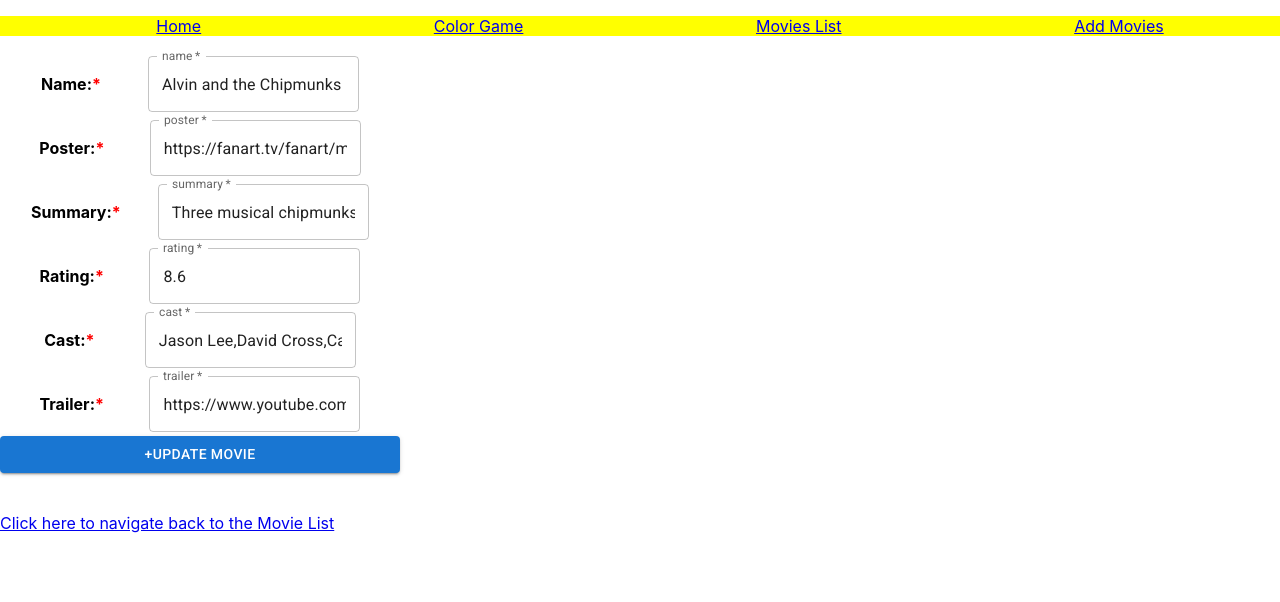
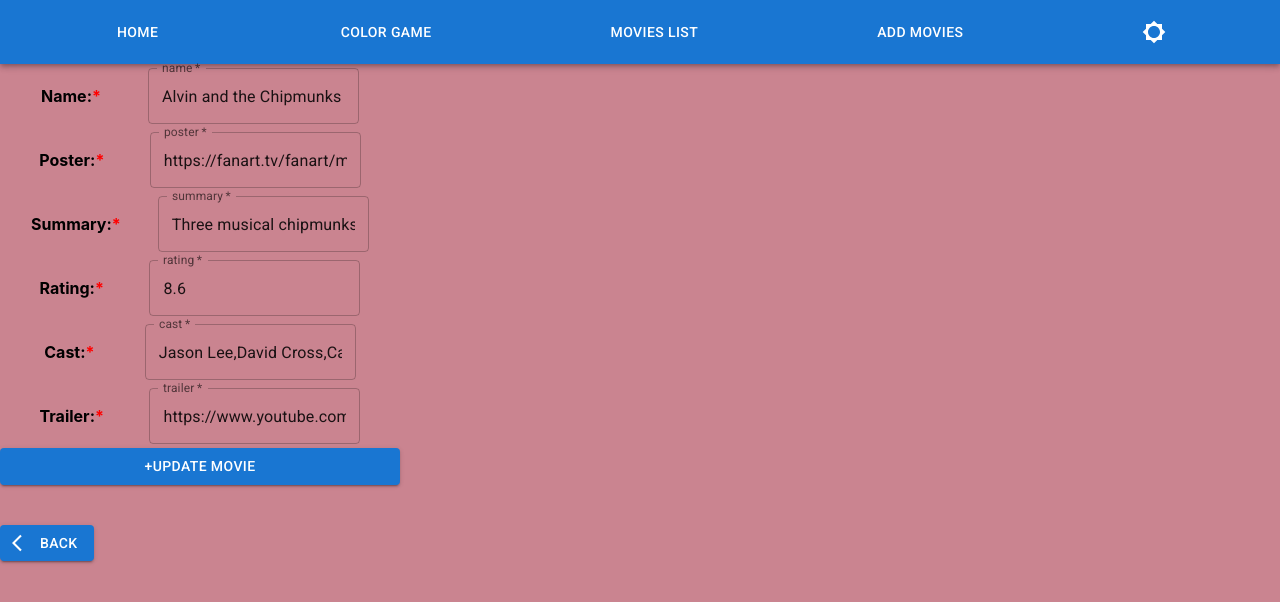
Before and after one commit to Shruthi789/Movies-Message-Assignment, a React (Create React App) app: page /movies/edit/1 in a window 1280 px wide. Shown: the top 602 px of the page. Built offline with nearby package versions, Linux system fonts and the light colour scheme.

Commit message:
Movies Task v7

```diff
--- a/src/App.js
+++ b/src/App.js
@@ -1,35 +1,64 @@
 // import logo from './logo.svg';
-import {MoviesList} from './MoviesDisplay.js';
+import {MoviesList} from './Movies/MoviesDisplay.js';
 import {WrongURL} from './WrongURL.js';
-import {Initial_Movies} from './Movies.js';
-import {MoviesForm} from './MoviesForm.js';
+import {Initial_Movies} from './Movies/Movies.js';
+import {MoviesForm} from './Movies/MoviesForm.js';
 import {AddColor} from './Color.js';
-import {MovieTrailer} from './MovieTrailer.js';
-import { Switch,Route,Link,Redirect } from "react-router-dom";
-import {EditMovie} from './EditMovie.js';
-import {DeleteMovie} from './DeleteMovie.js';
+import {MovieTrailer} from './Movies/MovieTrailer.js';
+import { Switch,Route,Redirect,useHistory } from "react-router-dom";
+import {EditMovie} from './Movies/EditMovie.js';
 import './App.css';
+import { useState } from 'react';
+import AppBar from '@mui/material/AppBar';
+import Box from '@mui/material/Box';
+import Toolbar from '@mui/material/Toolbar';
+import { ThemeProvider, createTheme } from '@mui/material/styles';
+import { IconButton } from '@mui/material';
+import Brightness5Icon from '@mui/icons-material/Brightness5';
+import Brightness4Icon from '@mui/icons-material/Brightness4';
+import Button from '@mui/material/Button';
+
 
 function App() {
+  const [movies, setMovies]=useState(Initial_Movies);
+  const [mode,setMode]=useState('light');
+  const labels=["name","poster","summary","rating","cast","trailer"];
+  const history=useHistory();
+  const theme = createTheme({
+    palette: {
+      mode: mode,
+    },
+  });
+  const brightnessChange=()=>{const value=mode==='light'?'dark':'light'; setMode(value);};
   return (
+    <ThemeProvider theme={theme}>
     <div>
-       <ul className="navBar">
-        <li><Link to="/">Home</Link></li>
-        <li><Link to="/color-game">Color Game
-           </Link></li>
-        <li><Link to="/movies">Movies List</Link></li>
-        <li><Link to="/movies/add">Add Movies</Link></li>
-      </ul>
+       <Box sx={{ flexGrow: 1 }}>
+      <AppBar position="static">
+        <Toolbar>
+        <div className="navBar">
+        <Button color="inherit" onClick={()=>{history.push('/')}} variant="text">Home</Button>
+        <Button color="inherit"  onClick={()=>{history.push('/color-game')}} variant="text">Color Game</Button>
+        <Button color="inherit"  onClick={()=>{history.push('/movies')}} variant="text">Movies List</Button>
+        <Button color="inherit"  onClick={()=>{history.push('/movies/add')}} variant="text">Add Movies</Button>
+        <IconButton aria-label="brightnessToggle" color="inherit" onClick={brightnessChange}>
+         {(mode==='light')?<Brightness5Icon />:<Brightness4Icon />}
+        </IconButton>
+        </div>
+        </Toolbar>
+      </AppBar>
+    </Box>
+
        <Switch>
        <Route exact path="/">
          <br/>
          <h1 className="heading">Welcome to the Movies Dashboard!</h1>
         </Route>
-        <Route exact path="/movies"><MoviesList list={Initial_Movies}/></Route>
+        <Route exact path="/movies"><MoviesList movies={movies} setMovies={setMovies}/></Route>
         <Route exact path="/films">
           <Redirect to="/movies"/>
         </Route>
-       <Route path="/movies/add"><MoviesForm list={Initial_Movies}/></Route>
+       <Route path="/movies/add"><MoviesForm movies={movies} setMovies={setMovies} labels={labels}/></Route>
        <Route exact path="/films/add">
           <Redirect to="/movies/add"/>
         </Route>
@@ -37,19 +66,17 @@ function App() {
        <AddColor/>
         </Route>
         <Route path="/movie-trailers/:id">
-       <MovieTrailer list={Initial_Movies}/>
+       <MovieTrailer list={movies}/>
         </Route>
         <Route path="/movies/edit/:id">
-       <EditMovie list={Initial_Movies}/>
-        </Route>
-        <Route path="/movies/delete/:id">
-       <DeleteMovie list={Initial_Movies}/>
+       <EditMovie movies={movies} setMovies={setMovies} labels={labels}/>
         </Route>
         <Route path="**">
        <WrongURL/>
         </Route>
        </Switch>
     </div>
+    </ThemeProvider>
   );
 }
 
--- /dev/null
+++ b/src/BackButton.js
@@ -0,0 +1,13 @@
+import Button from '@mui/material/Button';
+import ArrowBackIosIcon from '@mui/icons-material/ArrowBackIos';
+import { useHistory } from "react-router-dom";
+
+function BackButton(){
+    const history=useHistory();
+    return (
+        <Button variant="contained" color="primary" startIcon={<ArrowBackIosIcon />} onClick={()=>history.goBack()}>
+         Back
+      </Button>
+    );
+}
+export {BackButton};
--- a/src/Color.js
+++ b/src/Color.js
@@ -1,4 +1,5 @@
 import {useState} from 'react';
+import {BackButton} from "./BackButton.js";
 function AddColor(){
     const [color,setColor]=useState("");
     const styles={backgroundColor:color};
@@ -11,6 +12,7 @@ function AddColor(){
       <button onClick={()=>{setColors([...colors,color])}}>Add Color</button>
       {colors.map((clr,index)=>(<ColorBox key={index} clr={clr}/>))}
       </div>
+      <BackButton />
       </div>
     );
   }
--- a/src/EditMovie.js
+++ b/src/Movies/EditMovie.js
@@ -1,22 +1,22 @@
-import { useParams,Link } from "react-router-dom";
-import { labels } from './Movies.js';
+import { useParams } from "react-router-dom";
 import { FormInput } from "./MoviesForm.js";
 import {useState} from 'react';
+import {BackButton} from "../BackButton.js";
 import Button from '@mui/material/Button';
 
-function EditMovie({list}){
+function EditMovie({movies,setMovies,labels}){
         const {id}=useParams();
-        const [movie,addMovieInfo]=useState(list[id]);
+        const [movie,addMovieInfo]=useState(movies[id]);
         const [message,addMessage]=useState("");
         const inputChange=(event)=>{addMovieInfo({...movie,[event.target.name]:event.target.value})};
-        const submitHandler=(event)=>{event.preventDefault();list[id]=movie; addMovieInfo({name:"",poster:"",summary:"",rating:"",cast:"",trailer:""}); addMessage("Movie edited!!");};
+        const submitHandler=(event)=>{event.preventDefault();const newList=[...movies]; newList[id]=movie; setMovies(newList); addMovieInfo({name:"",poster:"",summary:"",rating:"",cast:"",trailer:""}); addMessage("Movie edited!!");};
         return (<div>
           <form className="form-style" onSubmit={submitHandler}>
             {labels.map((value,index)=><FormInput key={index} labelname={value} changeFn={inputChange} value={movie}/>)}
             <Button variant="contained" className="button-style" type="Submit">+Update Movie</Button>
           </form><br/>
           {message} <br/>
-          <Link to='/movies'>Click here to navigate back to the Movie List</Link>
+          <BackButton />
         </div>);
 }
 export {EditMovie};
--- a/src/MovieTrailer.js
+++ b/src/Movies/MovieTrailer.js
@@ -1,4 +1,5 @@
-import { useParams,Link } from "react-router-dom"
+import { useParams} from "react-router-dom";
+import {BackButton} from "../BackButton.js";
 
 function MovieTrailer({list}){
     const {id}=useParams();
@@ -6,7 +7,7 @@ function MovieTrailer({list}){
     return (<div>
         <h1>Trailer of {name}</h1>
         <iframe width="853" height="480" src={trailer} title="YouTube video player" frameBorder="0" allow="accelerometer; autoplay; clipboard-write; encrypted-media; gyroscope; picture-in-picture" allowFullScreen></iframe><br/>
-        <Link to="/movies">Click Here to navigate back to the Movies list</Link>
+        <BackButton />
     </div>)
 }
 export {MovieTrailer};
--- a/src/Movies.js
+++ b/src/Movies/Movies.js
@@ -1,4 +1,4 @@
-let Initial_Movies=[{
+const Initial_Movies=[{
     name: "Interstellar",
     poster:
       "https://thefilmstage.com/wp-content/uploads/2014/09/interstellar_poster.jpg",
@@ -59,6 +59,6 @@ let Initial_Movies=[{
     cast:"Aishwarya Rajesh,Sathyaraj,Darshan,Sivakarthikeyan",
     trailer:"https://www.youtube.com/embed/_6_8uzD3EYM"
   }];
-  const labels=["name","poster","summary","rating","cast","trailer"];
 
-  export {Initial_Movies,labels};
+
+  export {Initial_Movies};
--- a/src/MoviesDisplay.js
+++ b/src/Movies/MoviesDisplay.js
@@ -11,11 +11,10 @@ import EditIcon from '@mui/icons-material/Edit';
 import DeleteIcon from '@mui/icons-material/Delete';
 import InfoIcon from '@mui/icons-material/Info';
 import { useHistory } from 'react-router';
-import './App.css';
+//import '../App.css';
 /*Movies Component*/
-function Movies({ name, poster, summary, rating, cast,id }) {
+function Movies({ name, poster, summary, rating, cast,editButton,deleteButton,trailerButton }) {
   const [showDetails,setDetails]=useState(false);
-  const history=useHistory();
   return (
     <Card sx={{ maxWidth: 445 }}>
       <CardMedia
@@ -26,7 +25,7 @@ function Movies({ name, poster, summary, rating, cast,id }) {
       />
      <CardContent>
       <div className="movie-spec">
-        <h4 className="movie-name">{name}  <IconButton aria-label="expandIcon" size="small" color="primary" onClick={() => setDetails(!showDetails)}>{showDetails?<ExpandLessIcon/>:<ExpandMoreIcon/>}</IconButton> <IconButton aria-label="infoIcon" size="small" color="primary" onClick={() =>{history.push(`/movie-trailers/${id}`)}}><InfoIcon/></IconButton></h4>
+        <h4 className="movie-name">{name}  <IconButton aria-label="expandIcon" size="small" color="primary" onClick={() => setDetails(!showDetails)}>{showDetails?<ExpandLessIcon/>:<ExpandMoreIcon/>}</IconButton> </h4> {trailerButton}
         <h4 className="movie-rating">⭐ {rating} </h4>
       </div>
       <div className="movie-info">
@@ -40,7 +39,8 @@ function Movies({ name, poster, summary, rating, cast,id }) {
       </CardContent>
       <CardActions className="card-actions">
       <Counter />
-      <EditandDelete id={id}/>
+      {editButton}
+      {deleteButton}
       </CardActions>
     </Card>
   );
@@ -54,28 +54,23 @@ function Counter() {
     <IconButton aria-label="dislikes" size="small" color="primary" onClick={() => setdisLike(dislike + 1)}><Badge badgeContent={dislike} color="error">👎</Badge></IconButton> </div>
   );
 }
-/*Counter Component*/
-function EditandDelete({id}) {
-  const editHistory=useHistory();
-  const deleteHistory=useHistory();
-  return (<div className="like-button-style">
-    <IconButton aria-label="editIcon" size="small" color="primary" onClick={() => {editHistory.push(`/movies/edit/${id}`)}}><EditIcon/></IconButton>
-    <IconButton aria-label="deleteIcon" size="small" color="primary" onClick={() => {deleteHistory.push(`/movies/delete/${id}`)}}><DeleteIcon/></IconButton> </div>
-  );
-}
+
   /*Displaying the Movie components */
-  function MoviesList({list}) {
+  function MoviesList({movies,setMovies}) {
+    const editHistory=useHistory();
+    const history=useHistory();
+    const deleteAction=(rIndex)=>{const newArray=movies.filter((mv,index)=>index!==rIndex); setMovies(newArray);};
     return (
     <div>
     <h1 className="heading">Movie List</h1>
     <div className="movies-arrangement">
-      {list.map(({
+      {movies.map(({
         name,
         poster,
         summary,
         rating,
         cast
-      },index) => <Movies key={index} name={name} poster={poster} summary={summary} rating={rating} cast={cast} id={index} />)}
+      },index) => <Movies key={index} name={name} poster={poster} summary={summary} rating={rating} cast={cast} deleteButton={ <IconButton aria-label="deleteIcon" size="small" color="error" onClick={() => {deleteAction(index)}}><DeleteIcon/></IconButton>} editButton={<IconButton aria-label="editIcon" size="small" color="primary" onClick={() => {editHistory.push(`/movies/edit/${index}`)}}><EditIcon/></IconButton>} trailerButton={<IconButton aria-label="infoIcon" size="small" color="primary" onClick={() =>{history.push(`/movie-trailers/${index}`)}}><InfoIcon/></IconButton>}/>)}
     </div>
     </div>);
   }
--- a/src/MoviesForm.js
+++ b/src/Movies/MoviesForm.js
@@ -1,7 +1,7 @@
 import { useState } from 'react';
 import Button from '@mui/material/Button';
 import TextField from '@mui/material/TextField';
-import {labels} from './Movies.js';
+import {useHistory} from 'react-router-dom';
 
 /*Input Component*/
 function FormInput({labelname,changeFn,value}){
@@ -10,18 +10,17 @@ function FormInput({labelname,changeFn,value}){
       <TextField id="outlined-required" label={labelname} name={labelname} onChange={changeFn} value={value[labelname]} required></TextField>
       </div>);
   }
- /*Movies Form and Components Display */
-  function MoviesForm({list}){
+ /*Add Movies Form */
+  function MoviesForm({movies,setMovies,labels}){
     const [movie,addMovieInfo]=useState({name:"",poster:"",summary:"",rating:"",cast:"",trailer:""});
-    const [message,addMessage]=useState("");
+    const history=useHistory();
     const inputChange=(event)=>{addMovieInfo({...movie,[event.target.name]:event.target.value})};
-    const submitHandler=(event)=>{event.preventDefault();list.push(movie); addMovieInfo({name:"",poster:"",summary:"",rating:"",cast:"",trailer:""}); addMessage("Movie added!!");};
+    const submitHandler=(event)=>{event.preventDefault();const newList=[...movies,movie];setMovies(newList); history.push('/movies');};
     return (<div>
       <form className="form-style" onSubmit={submitHandler}>
         {labels.map((value,index)=><FormInput key={index} labelname={value} changeFn={inputChange} value={movie}/>)}
         <Button variant="contained" className="button-style" type="Submit">+Add Movie</Button>
       </form><br/>
-      {message}
     </div>);
   }
 
--- a/src/WrongURL.js
+++ b/src/WrongURL.js
@@ -1,8 +1,8 @@
-import {  Link } from "react-router-dom";
+import {BackButton} from "./BackButton.js";
 function WrongURL(){
     return (<div>
         <img src="https://thumbs.dreamstime.com/b/error-page-not-found-illustration-magnifying-glass-b-error-page-not-found-illustration-magnifying-glass-blue-117619951.jpg" alt="Error404NotFound"/><br/>
-        <Link to="/">Click Here to navigate back to the home page</Link>
+        <BackButton />
     </div>);
 }
 export {WrongURL};
--- a/src/index.css
+++ b/src/index.css
@@ -5,6 +5,7 @@ body {
     sans-serif;
   -webkit-font-smoothing: antialiased;
   -moz-osx-font-smoothing: grayscale;
+  background-color: rgb(202, 132, 144);
 }
 
 code {
@@ -14,10 +15,9 @@ code {
 /*NavBar styles */
 .navBar{
   display:flex;
-  list-style-type:none;
   justify-content: space-around;
   flex-wrap:wrap;
-  background-color: yellow;
+  width:100%;
 }
 .heading {
   color: green;
@@ -57,7 +57,6 @@ code {
   gap:10px;
 }
 .button-style{
-  background-color: green;
   color: white;
   cursor: pointer;
 }
```
Also changed, not shown: src/DeleteMovie.js (deleted, +0 -17 lines).
